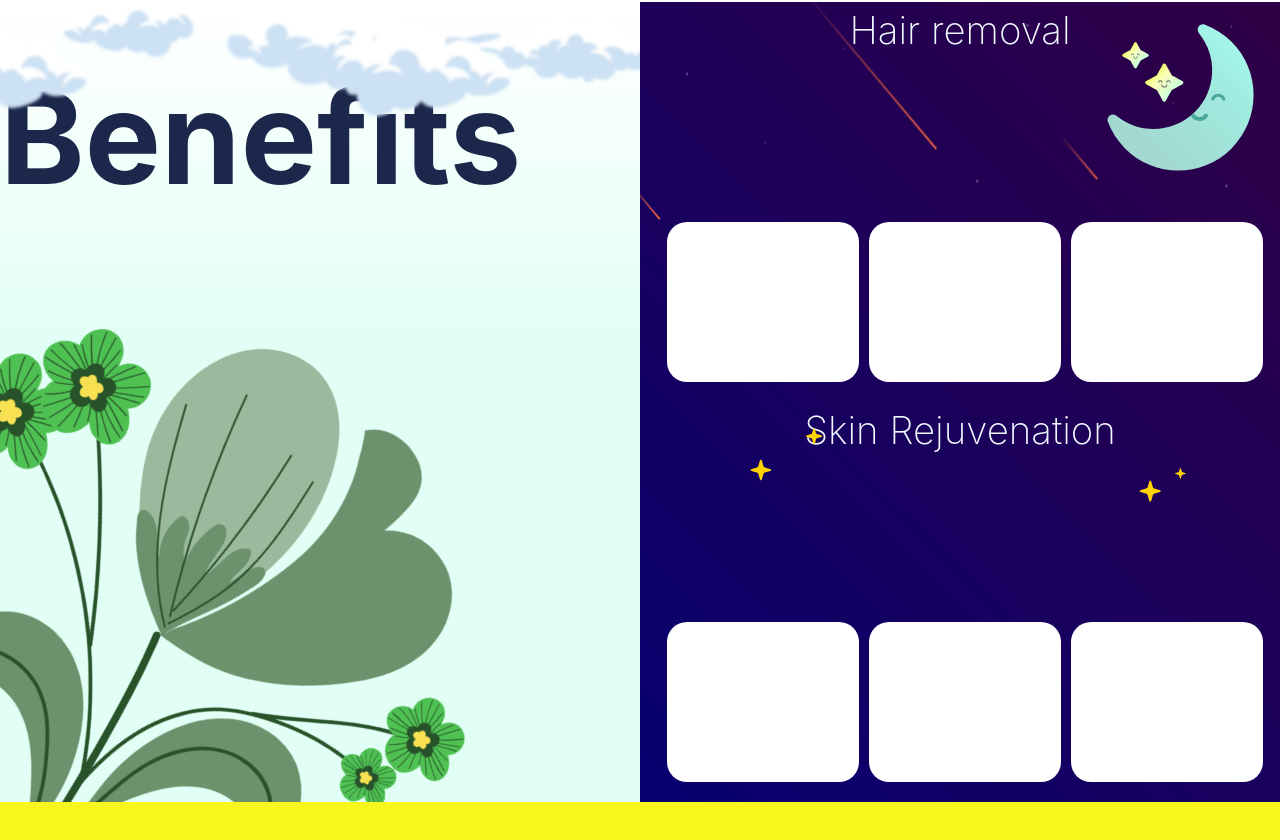
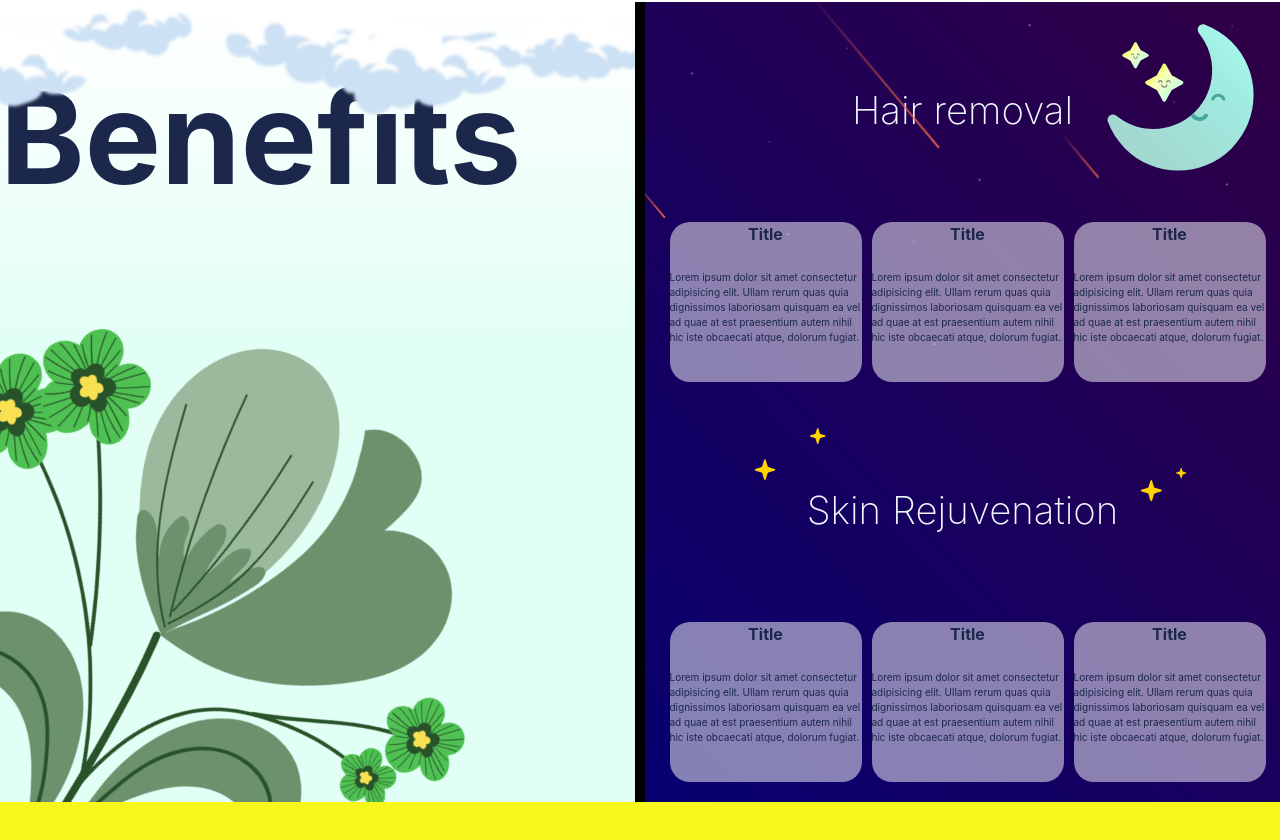
Before and after one commit to 0Pierce/Serenity-Website, a React (Vite) app in the folder Serenity/client/: page / in a window 1280 px wide. Shown: the part 1598-2438 px from the top of the page. Built offline with nearby package versions, Linux system fonts and the light colour scheme.

Commit message:
Minor tweaks

```diff
--- a/Serenity/client/src/pages/Homepage.jsx
+++ b/Serenity/client/src/pages/Homepage.jsx
@@ -70,7 +70,7 @@ export default function Homepage() {
             <h1>Sharplight Technology</h1>
               <div className="hp1InfoTop">
 
-                <p>The Rapid DPC provides a <span>safe and effective solution</span> for hair removal, acne, pigmented and vascular lesions, wrinkles, fine lines, and more.</p>
+                <p>The Rapid DPC provides a <span>safe and effective solution</span> for hair removal, acne, pigmented vascular lesions, wrinkles, fine lines, and more.</p>
 
                 <p>With the Rapid DPC, you receive quick treatments that will not cut into your busy live. In most cases, <span>visible results can be seen after just a few sessions.</span></p>
 
@@ -107,9 +107,21 @@ export default function Homepage() {
             <div className="hp2rightTop">
               <h3>Hair removal</h3>
               <div className="hp2rightCards">
-                <div className="hp2Card"></div>
-                <div className="hp2Card"></div>
-                <div className="hp2Card"></div>
+                <div className="hp2Card">
+                  <div className="hp2CardTop"><h4>Title</h4></div>
+                  <div className="hp2CardBottom"><p>Lorem ipsum dolor sit amet consectetur adipisicing elit. Ullam rerum quas quia dignissimos laboriosam quisquam ea vel ad quae at est praesentium autem nihil hic iste obcaecati atque, dolorum fugiat.</p>
+                  </div>
+                  </div>
+                <div className="hp2Card">
+                <div className="hp2CardTop"><h4>Title</h4></div>
+                <div className="hp2CardBottom"><p>Lorem ipsum dolor sit amet consectetur adipisicing elit. Ullam rerum quas quia dignissimos laboriosam quisquam ea vel ad quae at est praesentium autem nihil hic iste obcaecati atque, dolorum fugiat.</p>
+                </div>
+                </div>
+                <div className="hp2Card">
+                <div className="hp2CardTop"><h4>Title</h4></div>
+                <div className="hp2CardBottom"><p>Lorem ipsum dolor sit amet consectetur adipisicing elit. Ullam rerum quas quia dignissimos laboriosam quisquam ea vel ad quae at est praesentium autem nihil hic iste obcaecati atque, dolorum fugiat.</p>
+                </div>
+                </div>
 
               </div>
               <div className="hp2rightTopBackground">
@@ -124,9 +136,21 @@ export default function Homepage() {
 
               <h3>Skin Rejuvenation</h3>
               <div className="hp2rightCards">
-                <div className="hp2Card"></div>
-                <div className="hp2Card"></div>
-                <div className="hp2Card"></div>
+              <div className="hp2Card">
+                  <div className="hp2CardTop"><h4>Title</h4></div>
+                  <div className="hp2CardBottom"><p>Lorem ipsum dolor sit amet consectetur adipisicing elit. Ullam rerum quas quia dignissimos laboriosam quisquam ea vel ad quae at est praesentium autem nihil hic iste obcaecati atque, dolorum fugiat.</p>
+                  </div>
+                  </div>
+                <div className="hp2Card">
+                <div className="hp2CardTop"><h4>Title</h4></div>
+                <div className="hp2CardBottom"><p>Lorem ipsum dolor sit amet consectetur adipisicing elit. Ullam rerum quas quia dignissimos laboriosam quisquam ea vel ad quae at est praesentium autem nihil hic iste obcaecati atque, dolorum fugiat.</p>
+                </div>
+                </div>
+                <div className="hp2Card">
+                <div className="hp2CardTop"><h4>Title</h4></div>
+                <div className="hp2CardBottom"><p>Lorem ipsum dolor sit amet consectetur adipisicing elit. Ullam rerum quas quia dignissimos laboriosam quisquam ea vel ad quae at est praesentium autem nihil hic iste obcaecati atque, dolorum fugiat.</p>
+                </div>
+                </div>
                 <div className="hp2rightBottomBackground">
                   <Lottie animationData={starsAnim}/>
                 </div>
--- a/Serenity/client/src/styles/Homepage.css
+++ b/Serenity/client/src/styles/Homepage.css
@@ -325,6 +325,10 @@
     width: 50%;
     height: 100%;
     overflow: hidden;
+    border-width: 0px 5px 0px 0px;
+    border-style: solid;
+    border-color: black;
+
 }
 
 .hp2leftClouds{
@@ -349,7 +353,9 @@
     width: 50%;
     height: 100%;
     color: aliceblue;
-
+    border-width: 0px 0px 0px 5px;
+    border-style: solid;
+    border-color: black;
 
 }
 
@@ -366,6 +372,15 @@
     height: 50%;
     background-color: rgba(65, 247, 20, 0);
 
+
+}
+
+.hp2rightTop h3{
+    padding: 10vh;
+}
+
+.hp2rightBottom h3{
+    padding: 10vh;
 
 }
 
@@ -429,9 +444,41 @@
     position: relative;
     width: 15vw;
     height: 20vh;
-    background-color: rgb(255, 255, 255);
+    background-color: rgba(255, 255, 255, 0.507);
     margin-left: 10px;
     border-radius: 20px;
+    color:#1c274c;
+
+}
+
+.hp2Card::after{
+    filter: blur(3.5rem);
+}
+
+.hp2Card p{
+    position: relative;
+    width: 100%;
+    height: 100%;
+    display: flex;
+    justify-content: center;
+    font-size: 10px;
+}
+
+.hp2CardTop{
+    position: relative;
+    width: 100%;
+    height: 30%;
+    background-color: #8f96af00;
+    display: flex;
+    justify-content: center;
+}
+
+.hp2CardBottom{
+    position: relative;
+    width: 100%;
+    height: 70%;
+    display: flex;
+    justify-content: center;
 }
 
 .hp2MoonContainer{
```
